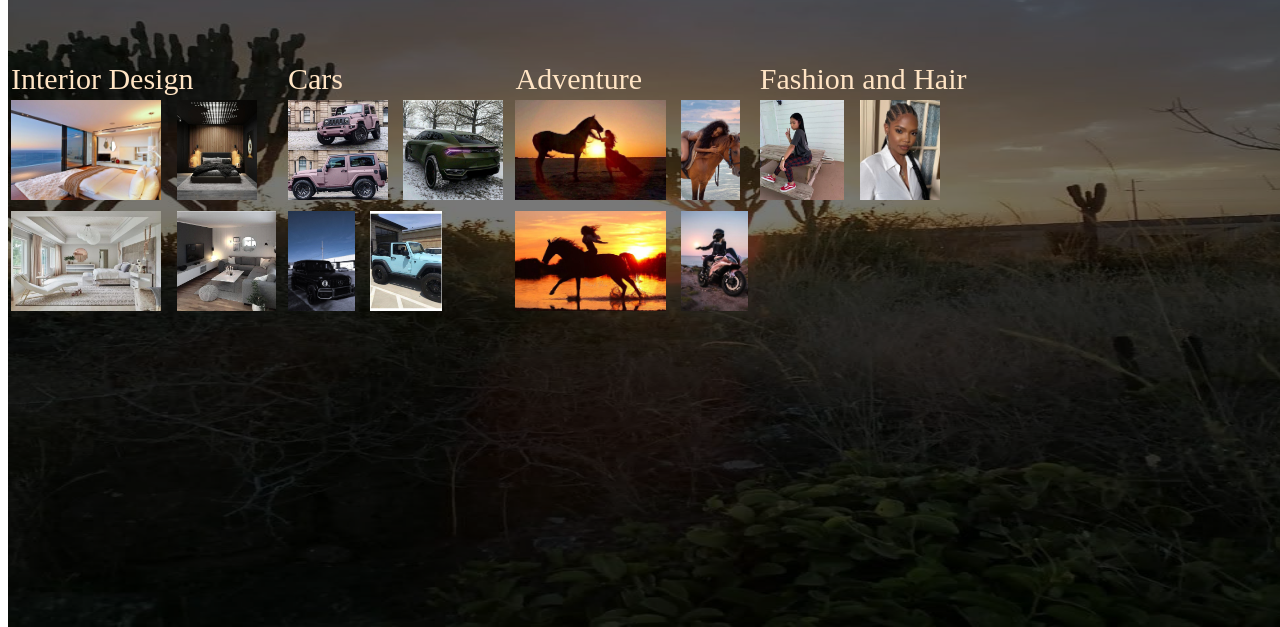
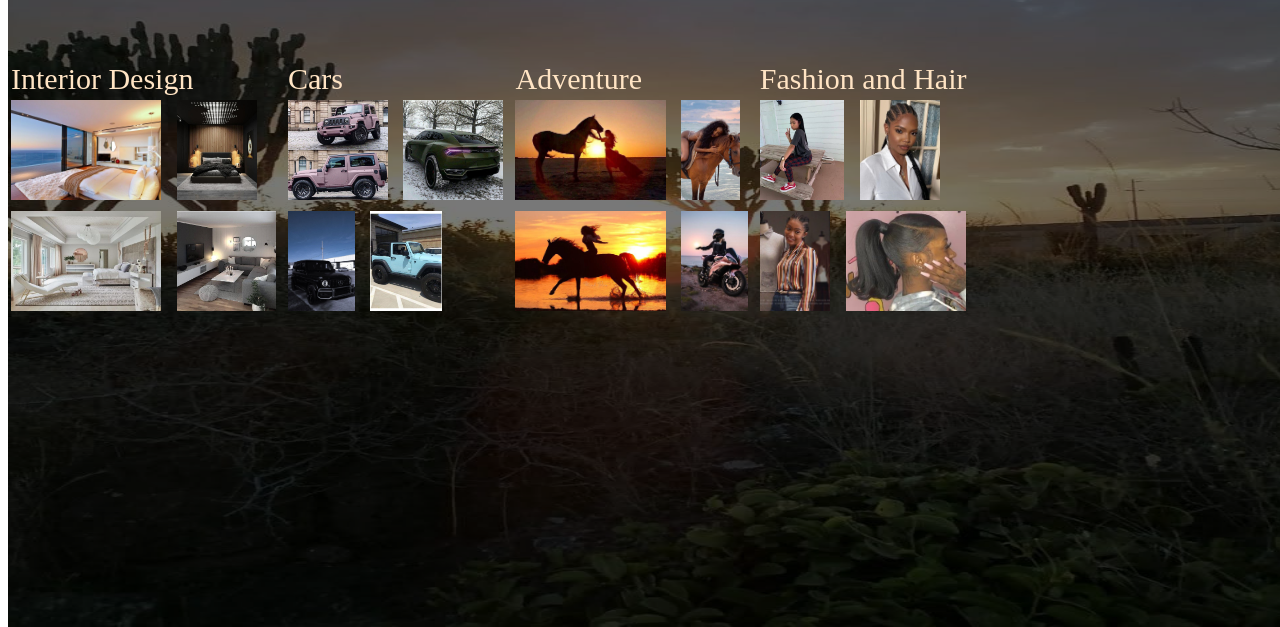
Before and after one commit to Kalaite-P/photography-website, a plain HTML site: page index.html in a window 1280 px wide. Shown: the part 181-808 px from the top of the page. Drawn offline with Linux system fonts and the light colour scheme.

Commit message:
add the fourth column table data.

```diff
--- a/index.html
+++ b/index.html
@@ -54,6 +54,10 @@
                         <img src="images/Adventure/adv2.jpg" alt="" height="100px">
                         <img src="images/Adventure/adv3.jpg" alt="" height="100px">
                     </td>
+                    <td>
+                        <img src="images/Fashion/img1 (3).jpg" alt="" height="100px">
+                        <img src="images/Fashion/img1 (4).jpg" alt="" height="100px">
+                    </td>
                 </tr>
             </table>
             </tr>
```
